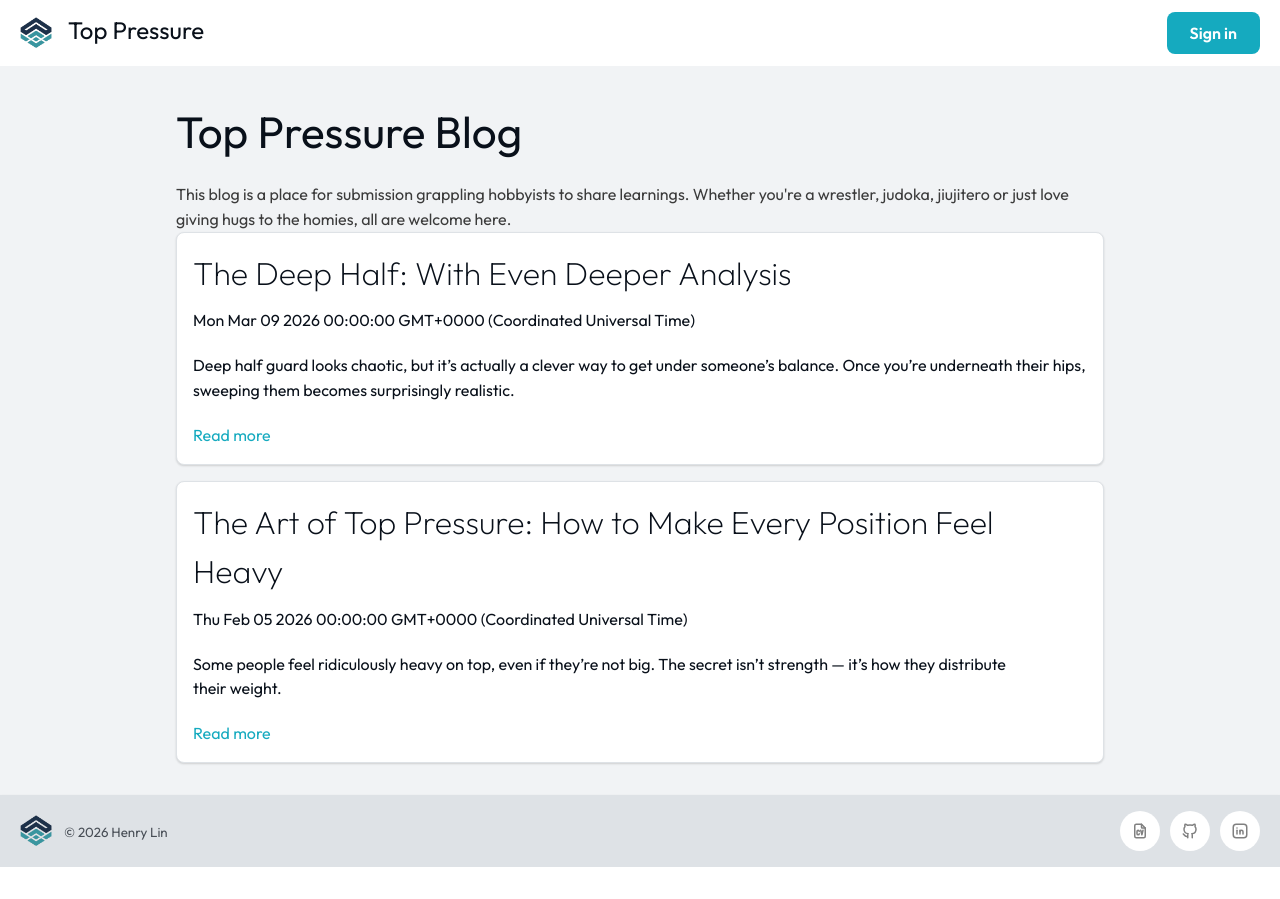
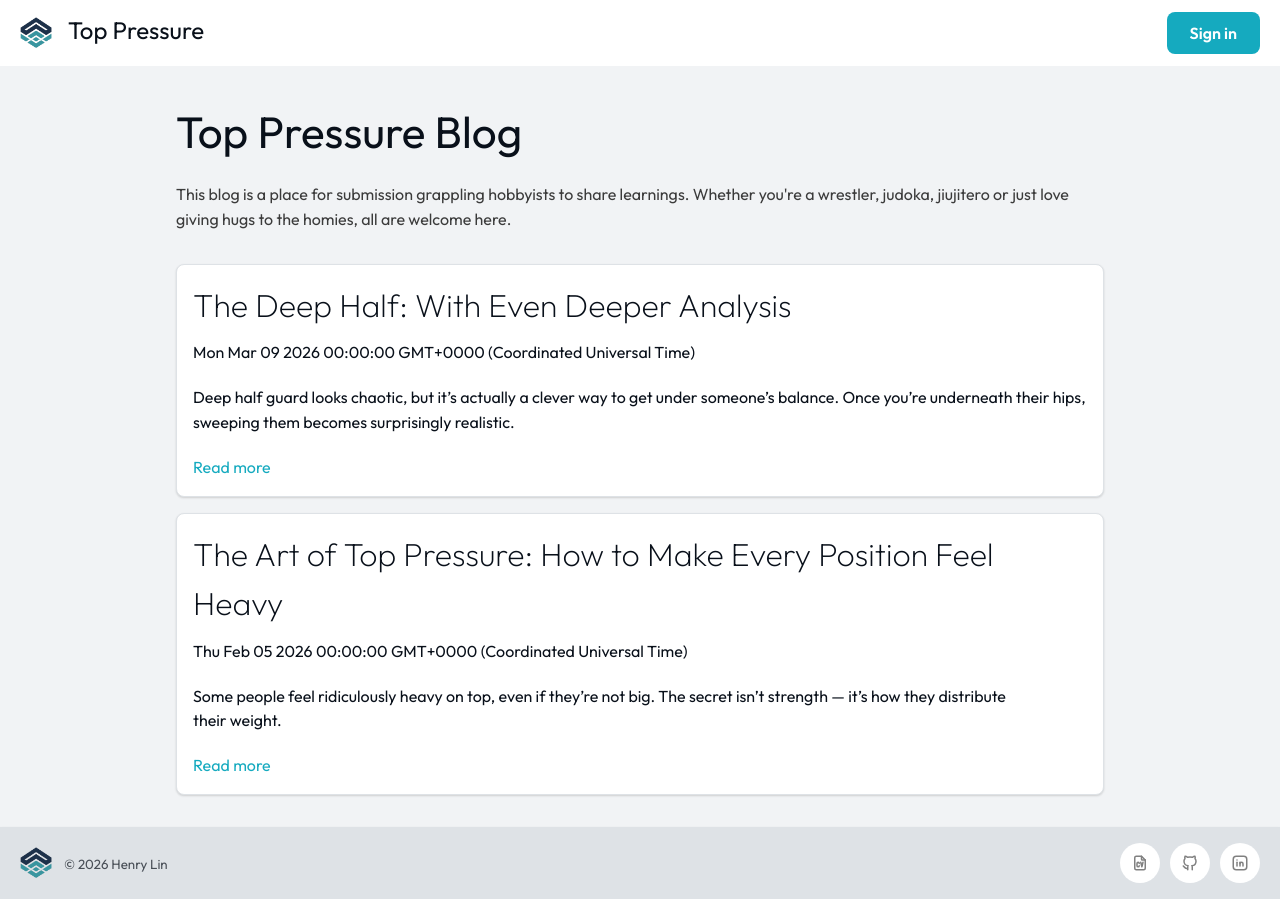
Before and after one commit to henrylin03/top-pressure-blog--FE, a React (Vite) app: page / in a window 1280 px wide. Before the commit the page ends 867 px from the top, so only its background shows below. Built offline with nearby package versions, Linux system fonts and the light colour scheme; a web font is replaced by a local one.

Commit message:
feat(Feed): better place the preview cards in relation to header

```diff
--- a/src/components/Feed/Feed.tsx
+++ b/src/components/Feed/Feed.tsx
@@ -1,5 +1,5 @@
 import PreviewCard from "@components/PreviewCard/PreviewCard";
-import { Stack } from "@mantine/core";
+import { Box, Stack } from "@mantine/core";
 import type { Post } from "@/data/fakePosts";
 import styles from "./Feed.module.css";
 
@@ -8,7 +8,7 @@ interface Props {
 }
 
 const Feed = ({ posts }: Props) => (
-	<section>
+	<Box component="section" mt="xl">
 		<Stack component="ul" className={styles.list}>
 			{posts.map((post) => (
 				<li key={post.linkToFullText}>
@@ -16,7 +16,7 @@ const Feed = ({ posts }: Props) => (
 				</li>
 			))}
 		</Stack>
-	</section>
+	</Box>
 );
 
 export default Feed;
```
